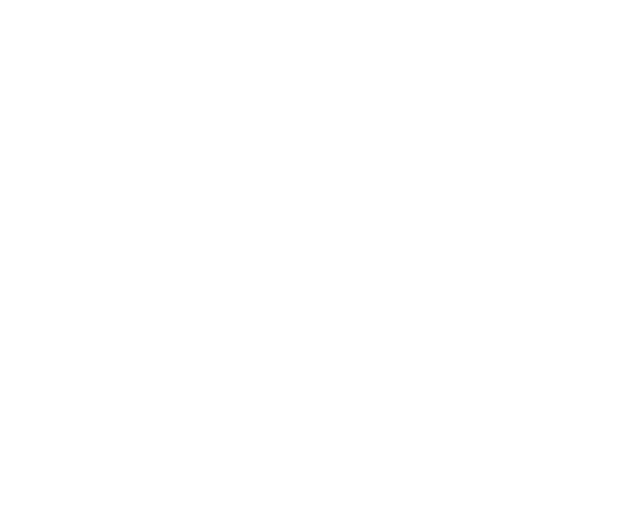
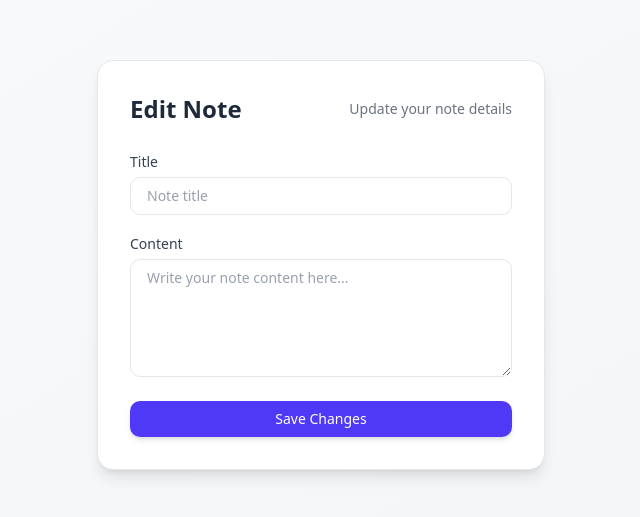
Before and after one commit to chedli01/note-apps, a React (Vite) app in the folder frontend/: page /editNote/1 in a window 1280 px wide. Before the commit this address had no page. Shown: the part 135-652 px from the top of the page, without its empty margins (319-959 px from the left). Built offline with nearby package versions, Linux system fonts and the light colour scheme.

Commit message:
editNote page

```diff
--- a/frontend/src/App.tsx
+++ b/frontend/src/App.tsx
@@ -4,6 +4,7 @@
 import Notes from './pages/notes'
 import Login from './pages/login'
 import Signup from './pages/signup'
+import EditNote from './pages/editNote'
 
 function App() {
 
@@ -14,6 +15,8 @@
       <Route element={<Notes/>} path='notes' />
       <Route element={<Login/>} path='login'/>
       <Route element={<Signup/>} path='signup'/>
+      <Route element={<EditNote/>} path='editNote/:id'/>
+
 
 
     </Routes>
--- /dev/null
+++ b/frontend/src/components/ui/editNoteForm.tsx
@@ -0,0 +1,44 @@
+
+export default function EditNoteForm() {
+  return (
+    <div className="min-h-screen flex items-center justify-center bg-gradient-to-br from-gray-50 to-gray-100 p-6">
+      <form className="w-full max-w-md bg-white border border-gray-200 rounded-2xl shadow-lg p-8 space-y-6">
+        <div className="flex items-center justify-between">
+          <h2 className="text-2xl font-semibold text-gray-800">Edit Note</h2>
+          <div className="text-sm text-gray-500">Update your note details</div>
+        </div>
+
+        <div className="space-y-4">
+          <label className="block">
+            <span className="text-sm font-medium text-gray-700">Title</span>
+            <div className="mt-1 relative">
+              <input
+                type="text"
+                className="block w-full rounded-lg border border-gray-200 px-4 py-2 text-sm placeholder-gray-400 focus:outline-none focus:ring-2 focus:ring-indigo-300 transition-shadow"
+                placeholder="Note title"
+              />
+            </div>
+          </label>
+
+          <label className="block">
+            <span className="text-sm font-medium text-gray-700">Content</span>
+            <div className="mt-1 relative">
+              <textarea
+                className="block w-full rounded-lg border border-gray-200 px-4 py-2 text-sm placeholder-gray-400 focus:outline-none focus:ring-2 focus:ring-indigo-300 transition-shadow"
+                placeholder="Write your note content here..."
+                rows={5}
+              />
+            </div>
+          </label>
+        </div>
+
+        <button
+          type="submit"
+          className="w-full py-2 px-4 text-sm font-medium text-white bg-indigo-600 hover:bg-indigo-700 rounded-lg shadow-md focus:outline-none focus:ring-2 focus:ring-indigo-400 focus:ring-offset-1 transition-colors"
+        >
+          Save Changes
+        </button>
+      </form>
+    </div>
+  );
+}
--- a/frontend/src/components/ui/note.tsx
+++ b/frontend/src/components/ui/note.tsx
@@ -1,4 +1,5 @@
 import { FaEdit, FaTrash } from "react-icons/fa";
+import { useNavigate } from "react-router";
 
 // type NoteProps = {
 //   title: string;
@@ -7,9 +8,9 @@
 // };
 
 export default function Note({id,title,updateNotes}:any) {
+    const navigate = useNavigate()
     const onEdit  = ()=>{
-        console.log('editing')
-
+        navigate(`/editNote/${id}`)
     }
     const onDelete = ()=>{
        updateNotes((prevNotes:any) => prevNotes.filter((note:any) => note.id !== id));
--- /dev/null
+++ b/frontend/src/pages/editNote.tsx
@@ -0,0 +1,7 @@
+import EditNoteForm from "../components/ui/editNoteForm";
+
+export default function EditNote(){
+    return(
+        <EditNoteForm/>
+    )
+}
```
